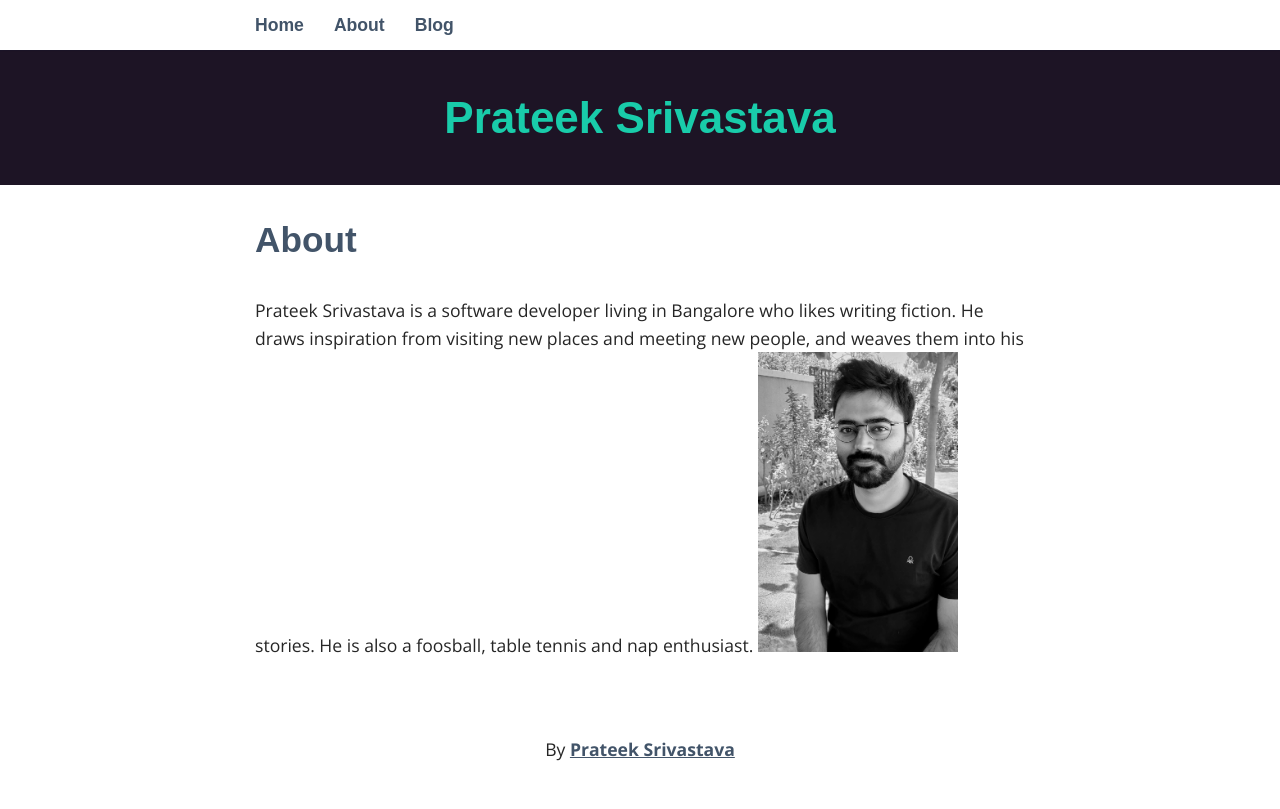
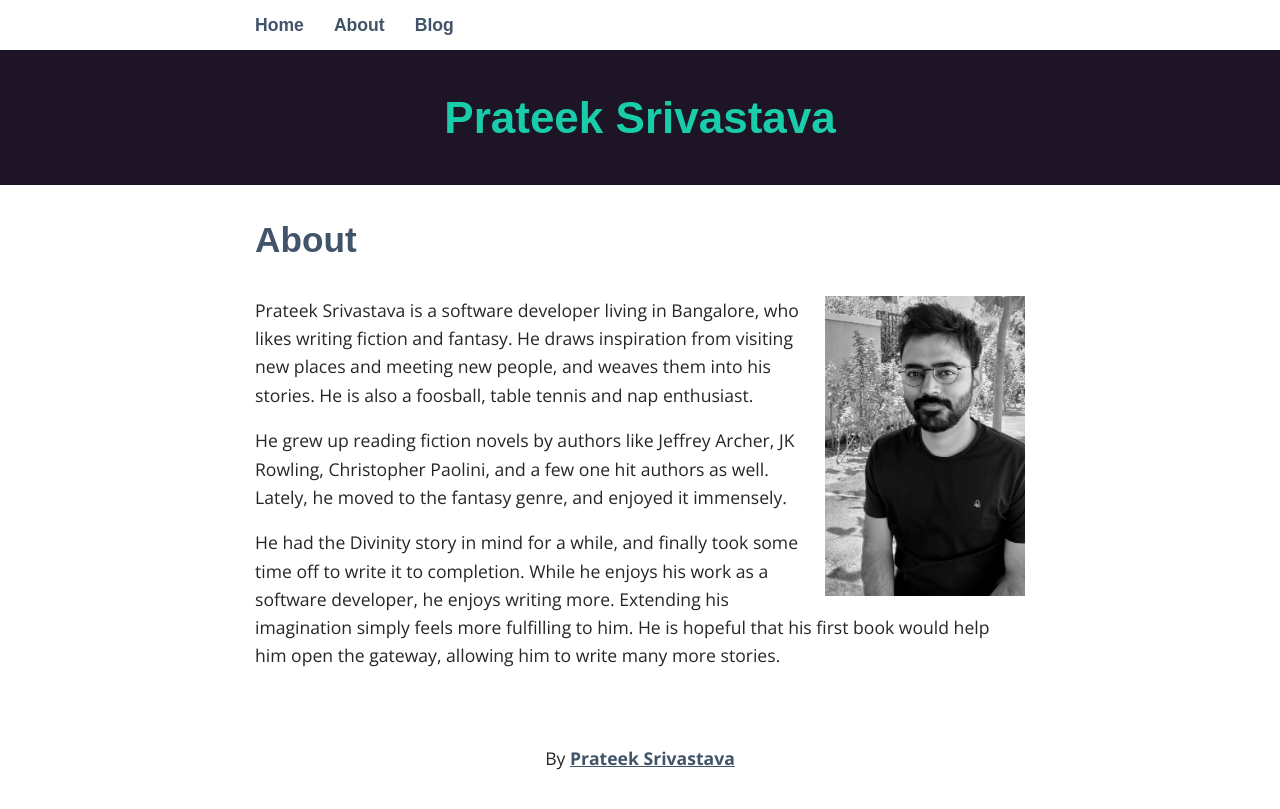
Before and after one commit to pratzo13/pratzo13.github.io, a Jekyll site: the page built from _pages/02_about.md, in a window 1280 px wide. Shown: the top 809 px of the page. Built offline with Jekyll 4.4.1, drawn with Linux system fonts in a browser that asks for light colours; some web fonts are replaced.

Commit message:
About page more or less complete

```diff
--- a/_pages/02_about.md
+++ b/_pages/02_about.md
@@ -4,4 +4,10 @@ title: About
 permalink: /about/
 ---
 
-Prateek Srivastava is a software developer living in Bangalore who likes writing fiction. He draws inspiration from visiting new places and meeting new people, and weaves them into his stories. He is also a foosball, table tennis and nap enthusiast. ![Prateek Srivastava](/assets/me.jpg){:class="img-responsive"}{:height="300px" width="200px"}
+![image alt >](/assets/me.jpg){:class="img-responsive"}{:height="300px" width="200px"}
+
+Prateek Srivastava is a software developer living in Bangalore, who likes writing fiction and fantasy. He draws inspiration from visiting new places and meeting new people, and weaves them into his stories. He is also a foosball, table tennis and nap enthusiast.
+
+He grew up reading fiction novels by authors like Jeffrey Archer, JK Rowling, Christopher Paolini, and a few one hit authors as well. Lately, he moved to the fantasy genre, and enjoyed it immensely.
+
+He had the Divinity story in mind for a while, and finally took some time off to write it to completion. While he enjoys his work as a software developer, he enjoys writing more. Extending his imagination simply feels more fulfilling to him. He is hopeful that his first book would help him open the gateway, allowing him to write many more stories.
--- a/_sass/_layout.scss
+++ b/_sass/_layout.scss
@@ -58,6 +58,21 @@ time {
   max-width: $content-width;
   margin: 0 auto;
 }
+img[alt$=">"] {
+  float: right;
+}
+
+img[alt$="<"] {
+  float: left;
+}
+
+img[alt$="><"] {
+  display: block;
+  max-width: 100%;
+  height: auto;
+  margin: auto;
+  float: none!important;
+}
 
 /* Aside */
 
```
